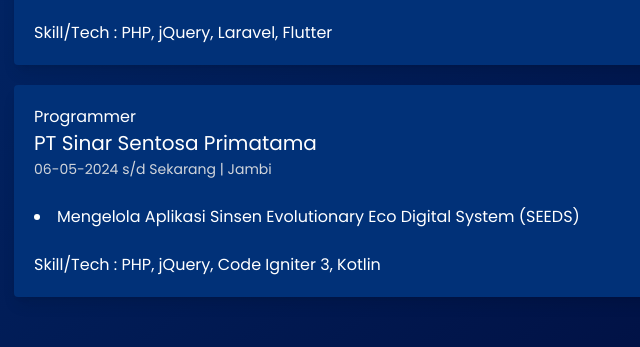
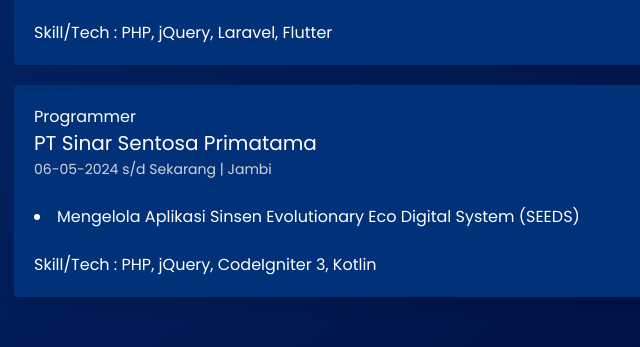
Before and after one commit to devfebri/devfebri.github.io, a plain HTML site: page index.html in a window 1280 px wide. Shown: the part 7017-7364 px from the top of the page, 66-706 px from the left. Drawn offline with nearby package versions, Linux system fonts and the light colour scheme.

Commit message:
data fix

```diff
--- a/index.html
+++ b/index.html
@@ -231,7 +231,7 @@
                                     <li>Mengelola Aplikasi Sinsen Evolutionary Eco Digital System (SEEDS)</li>
                                 </ol>
                                 <br>
-                                Skill/Tech : PHP, jQuery, Code Igniter 3, Kotlin
+                                Skill/Tech : PHP, jQuery, CodeIgniter 3, Kotlin
                             </p>
                         </div>
                     </div>
```
